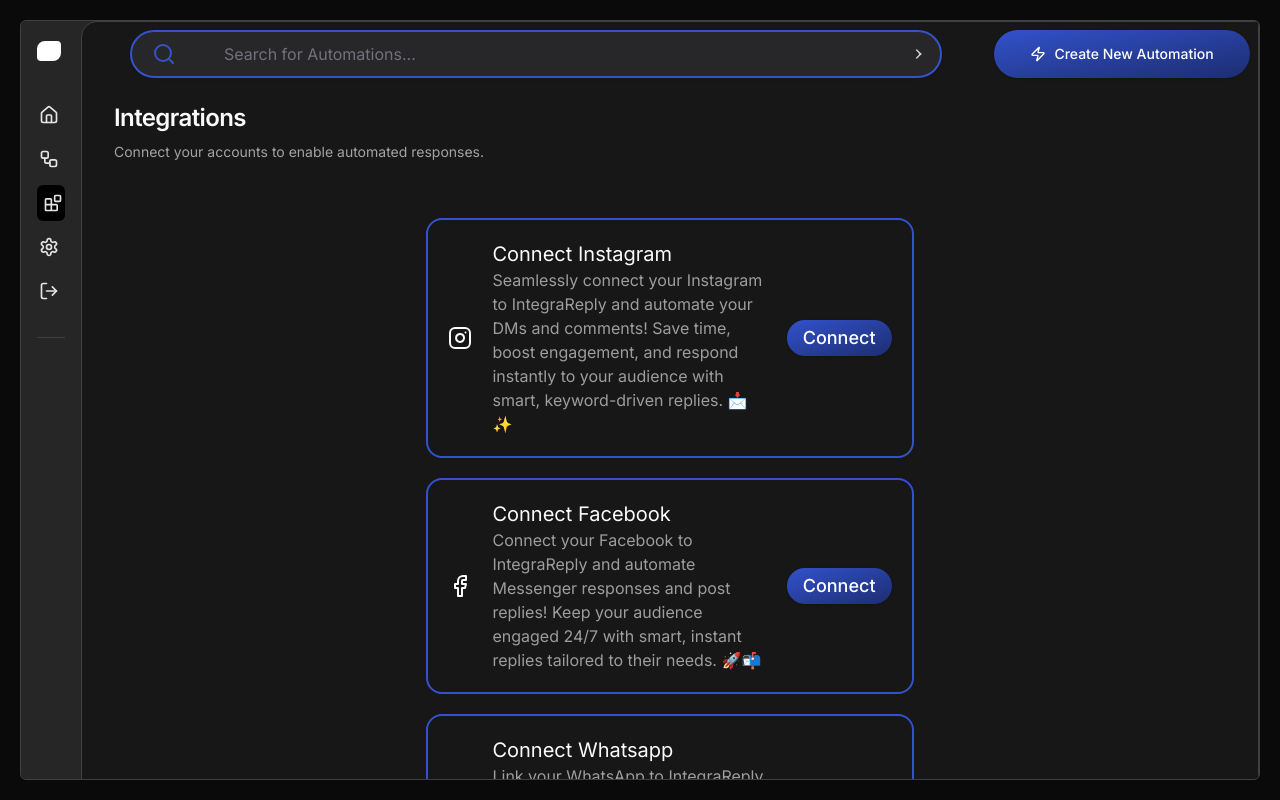
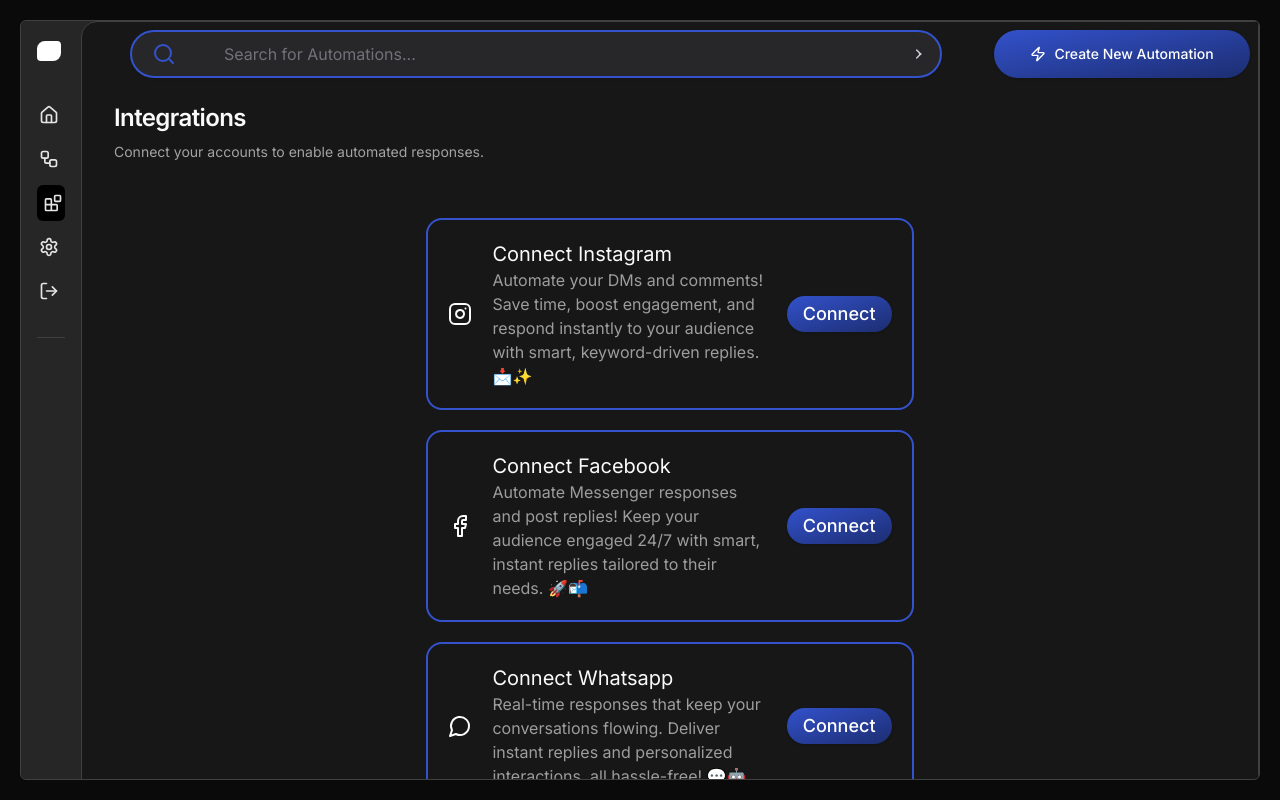
Before and after one commit to jayc595/integra-reply, a Next.js app: page /dashboard/1234/integrations in a window 1280 px wide. Built offline with nearby package versions, Linux system fonts and the light colour scheme.

Commit message:
Shortening integration descriptions

```diff
--- a/src/constants/integrations.tsx
+++ b/src/constants/integrations.tsx
@@ -10,25 +10,25 @@
 export const INTEGRATION_CARD: INTEGRATION_CARD_TYPE[] = [
     {
         title: 'Connect Instagram',
-        description: 'Seamlessly connect your Instagram to IntegraReply and automate your DMs and comments! Save time, boost engagement, and respond instantly to your audience with smart, keyword-driven replies. 📩✨',
+        description: 'Automate your DMs and comments! Save time, boost engagement, and respond instantly to your audience with smart, keyword-driven replies. 📩✨',
         icon: <Instagram />,
         type: 'INSTAGRAM'
     },
     {
         title: 'Connect Facebook',
-        description: 'Connect your Facebook to IntegraReply and automate Messenger responses and post replies! Keep your audience engaged 24/7 with smart, instant replies tailored to their needs. 🚀📬',
+        description: 'Automate Messenger responses and post replies! Keep your audience engaged 24/7 with smart, instant replies tailored to their needs. 🚀📬',
         icon: <Facebook />,
         type: 'FACEBOOK'
     },
     {
         title: 'Connect Whatsapp',
-        description: 'Link your WhatsApp to IntegraReply for automated, real-time responses that keep your conversations flowing. Deliver instant replies and personalized interactions, all hassle-free! 💬🤖',
+        description: 'Real-time responses that keep your conversations flowing. Deliver instant replies and personalized interactions, all hassle-free! 💬🤖',
         icon: <MessageCircle/>,
         type: 'WHATSAPP'
     },
     {
         title: 'Connect Email',
-        description: 'Integrate your email with IntegraReply to automate responses and follow-ups effortlessly. Save time, stay organized, and ensure no message goes unanswered. 📧✔️',
+        description: 'Automate responses and follow-ups effortlessly. Save time, stay organized, and ensure no message goes unanswered. 📧✔️',
         icon: <Mail />,
         type: 'EMAIL'
     }
```
